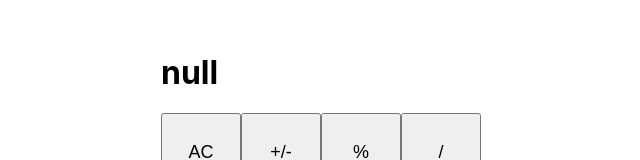
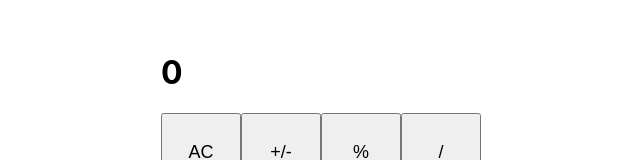
Before and after one commit to MrSayyod/calculator-react, a React (Create React App) app: page / in a window 1280 px wide. Shown: the part 128-288 px from the top of the page, without its empty margins (319-959 px from the left). Built offline with nearby package versions, Linux system fonts and the light colour scheme.

Commit message:
Modify render method

```diff
--- a/src/components/App.js
+++ b/src/components/App.js
@@ -21,10 +21,10 @@ class App extends Component {
   }
 
   render() {
-    const { total, next, operation } = this.state;
+    const { total, next } = this.state;
     return (
       <div className="displayResult">
-        <Display result={String(total) || String(next)} operation={operation} />
+        <Display total={next || total || '0'} />
         <ButtonPanel clickHandler={this.handleClick} />
       </div>
     );
```
